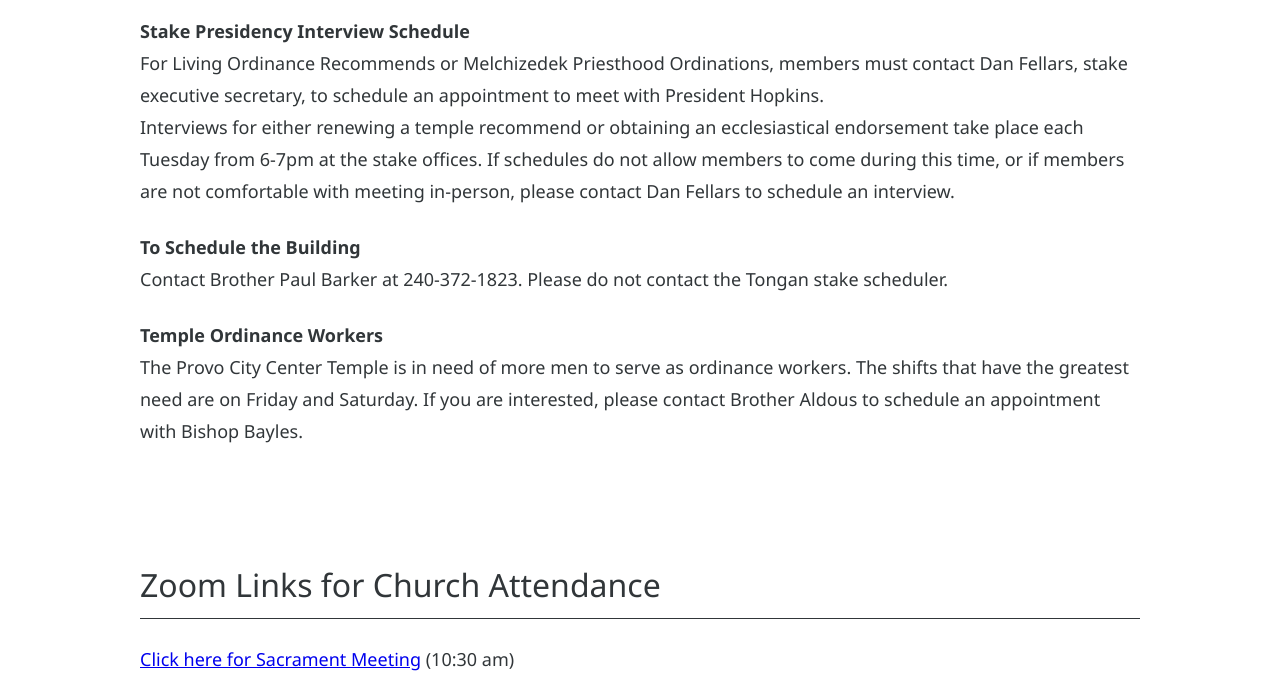
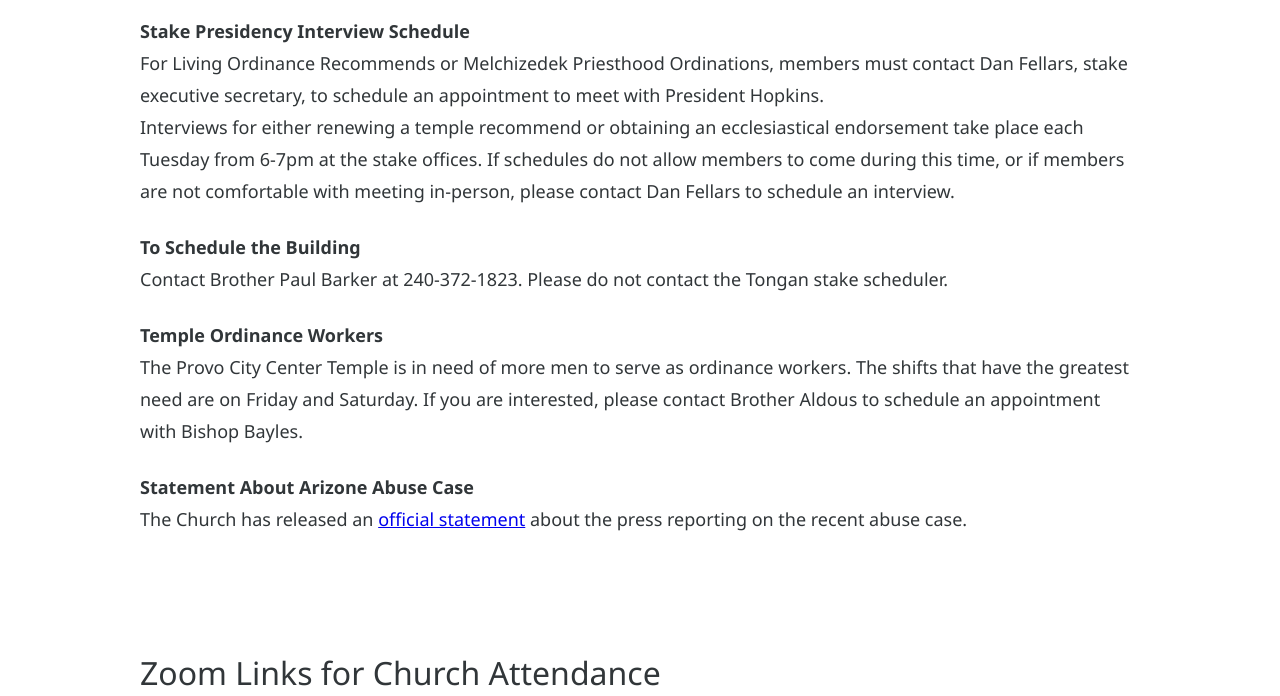
Before and after one commit to sc11clerk/sc11clerk.github.io, a plain HTML site: page index.html in a window 1280 px wide. Shown: the part 319-1015 px from the top of the page. Drawn offline with nearby package versions, Linux system fonts and the light colour scheme.

Commit message:
statement about Arizona case

```diff
--- a/index.html
+++ b/index.html
@@ -57,6 +57,10 @@
                         greatest need are on Friday and Saturday. If you are
                         interested, please contact Brother Aldous to schedule
                         an appointment with Bishop Bayles.
+                    </p>
+
+                    <p><strong>Statement About Arizone Abuse Case</strong><br />
+                       The Church has released an <a href="https://newsroom.churchofjesuschrist.org/article/church-provides-further-details-about-arizona-abuse-case">official statement</a> about the press reporting on the recent abuse case.
                     </p>
 
                 </div>
```
